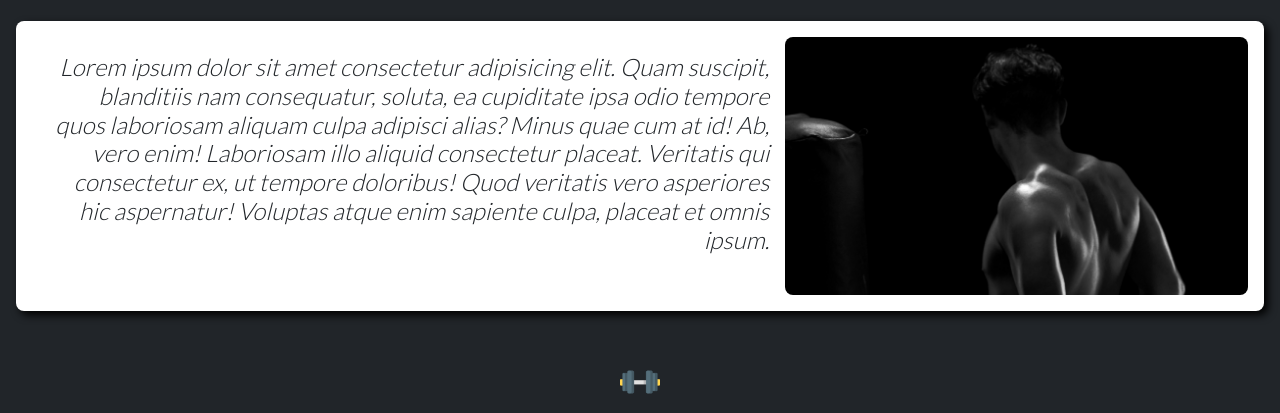
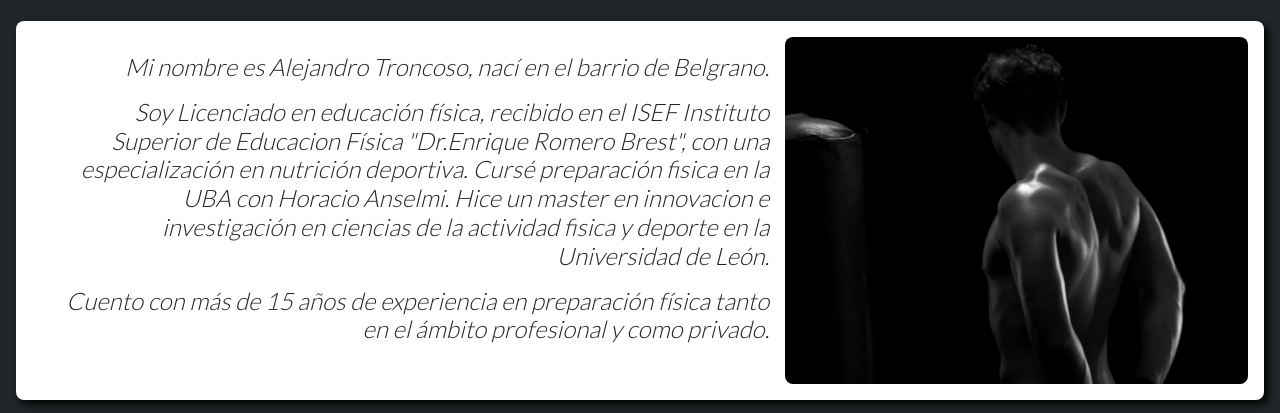
Before and after one commit to AnaliaMarrollo/Entrega-Proyecto-4, a website: page html/sobremi.html in a window 1280 px wide. Shown: the part 149-562 px from the top of the page. Drawn offline with nearby package versions, Linux system fonts and the light colour scheme.

Commit message:
cambio lorem por biografia sobre mi

```diff
--- a/html/sobremi.html
+++ b/html/sobremi.html
@@ -6,8 +6,7 @@
     <meta http-equiv="X-UA-Compatible" content="IE=edge">
     <meta name="viewport" content="width=device-width, initial-scale=1.0">
     <!-- ----------etiquetas meta SEO-------- -->
-        <meta name="description"
-       content="Soy entrenador personal y te cuento un poco de mi historia en esta profesión.">
+    <meta name="description" content="Soy entrenador personal y te cuento un poco de mi historia en esta profesión.">
     <meta name="keywords"
         content="entrenador personal, fitness, gym, gimnasio, entrenamiento personalizado, online, plan nutricional, planes a distancia">
     <meta name="ROBOTS" content="index, follow">
@@ -16,7 +15,8 @@
     <meta name="doc-type" content="web page">
     <meta name="GOOGLEBOT" content="index, follow, all">
     <meta name="author" content="Analia Marrollo">
-        <meta name="title" content="Soy Alejandro Troncoso, licenciado y profesor de educación física. En este sitio vas a encontrar todos mis planes de entrenamiento y forma de trabajo.">
+    <meta name="title"
+        content="Soy Alejandro Troncoso, licenciado y profesor de educación física. En este sitio vas a encontrar todos mis planes de entrenamiento y forma de trabajo.">
     <!-- FontAwesome -->
     <link rel="stylesheet" href="https://pro.fontawesome.com/releases/v5.10.0/css/all.css"
         integrity="sha384-AYmEC3Yw5cVb3ZcuHtOA93w35dYTsvhLPVnYs9eStHfGJvOvKxVfELGroGkvsg+p" crossorigin="anonymous" />
@@ -63,17 +63,17 @@
             <h1 class="seccion__titulo">SOBRE MI</h1>
             <div class="sobremi__contenedor">
                 <h2 class="sobremi__texto">
-                    <p class="sobremi__texto--estilos" title="sobre mi">Lorem ipsum dolor sit amet consectetur
-                        adipisicing elit. Quam suscipit, blanditiis nam consequatur,
-                        soluta, ea cupiditate ipsa odio tempore quos laboriosam aliquam culpa adipisci alias? Minus quae
-                        cum
-                        at
-                        id!
-                        Ab, vero enim! Laboriosam illo aliquid consectetur placeat. Veritatis qui consectetur ex, ut
-                        tempore
-                        doloribus! Quod veritatis vero asperiores hic aspernatur! Voluptas atque enim sapiente culpa,
-                        placeat et
-                        omnis ipsum.
+                    <p class="sobremi__texto--estilos" title="sobre mi">Mi nombre es Alejandro Troncoso, nací en el
+                        barrio de Belgrano.</p>
+                    <p class="sobremi__texto--estilos" title="sobre mi">Soy Licenciado en educación física,
+                        recibido en el ISEF Instituto Superior
+                        de Educacion Física "Dr.Enrique Romero Brest", con una
+                        especialización en nutrición deportiva. Cursé preparación fisica en la UBA con Horacio Anselmi.
+                        Hice un master en innovacion
+                        e investigación en ciencias de la actividad fisica y deporte en la Universidad de León.</p>
+                    <p class="sobremi__texto--estilos" title="sobre mi">Cuento con más de 15 años de experiencia en
+                        preparación física tanto en el ámbito profesional y
+                        como privado.
                     </p>
                 </h2>
                 <div class="sobremi__contenedor-foto" title="foto entrenador">
@@ -93,20 +93,20 @@
     <footer class="footer footer__contenedor">
         <div class="footer__mancuerna bordes-redondeados--100" title="icono mancuerna">
         </div>
-        <div
-            class="footer__titulo">
-            <a href="../index.html" class="footer__link footer__link--sin-borde" title="ir al inicio">ALEJANDRO TRONCOSO</a>
+        <div class="footer__titulo">
+            <a href="../index.html" class="footer__link footer__link--sin-borde" title="ir al inicio">ALEJANDRO
+                TRONCOSO</a>
         </div>
-        <div
-            class="footer__redes">
+        <div class="footer__redes">
             <a href="https://api.whatsapp.com/send?phone=5491168007406&text=Hola!%20Me%20enviás%20info%20sobre%20tus%20planes?"
                 target="_blank" class="footer__link-redes bordes-redondeados--100" title="Whatsapp link"><i
                     class="fab fa-whatsapp m-1"></i></a>
             <a href="https://instagram.com/profetronk?utm_medium=copy_link" target="_blank"
                 class="footer__link-redes bordes-redondeados--100" title="Instagram link"><i
                     class="fab fa-instagram m-1"></i></a>
-            <a href="mailto:licenciadotronk@gmail.com" target="_blank" class="footer__link-redes bordes-redondeados--100"><i
-                    class="far fa-envelope m-1" title="Email link"></i></a>
+            <a href="mailto:licenciadotronk@gmail.com" target="_blank"
+                class="footer__link-redes bordes-redondeados--100"><i class="far fa-envelope m-1"
+                    title="Email link"></i></a>
         </div>
         <div class="footer__menu">
             <a href="../html/sobremi.html" class="footer__link footer__link--sin-borde">Sobre mi</a>
```
Lines whose indentation alone changed are shown as unchanged.
